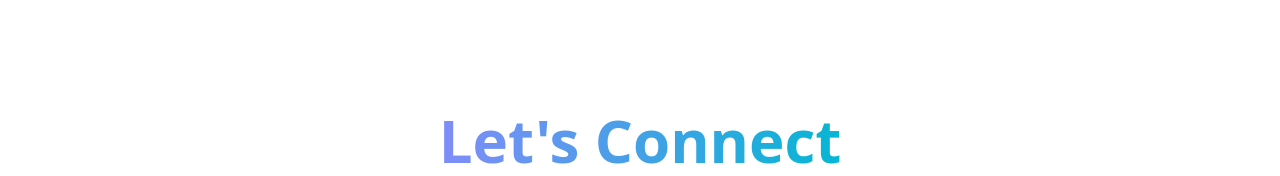
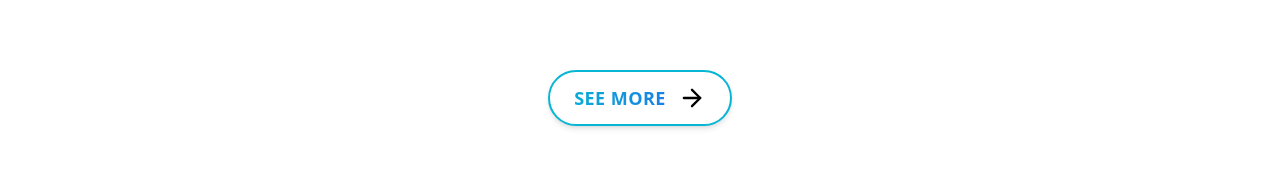
Before and after one commit to chiragkpoojary/portfoliochirag, a React (Vite) app: page / in a window 1280 px wide. Shown: the part 2302-2478 px from the top of the page. Built offline with nearby package versions, Linux system fonts and the light colour scheme.

Commit message:
button to view more github projects

```diff
--- a/package.json
+++ b/package.json
@@ -15,6 +15,7 @@
     "@material-tailwind/react": "^2.1.9",
     "agora-rtc-react": "^2.2.0",
     "framer-motion": "^11.2.12",
+    "lucide-react": "^0.514.0",
     "react": "^18.2.0",
     "react-dom": "^18.2.0",
     "react-icons": "^5.2.1",
--- a/src/Components/Projects.jsx
+++ b/src/Components/Projects.jsx
@@ -7,6 +7,8 @@ import {
 } from "framer-motion";
 import {  useInView, useAnimation } from 'framer-motion'
 import { useEffect } from 'react'
+
+import { ArrowRight } from "lucide-react";
 
 const arrproject = [{
     projectname: "Jokes App",
@@ -85,7 +87,7 @@ const Project = () => {
         >
             Projects
         </motion.h1>
-        <div className="container mx-auto px-4 py-12">
+        <div className="container mx-auto px-4 pt-12">
       <motion.div className="grid grid-cols-1 lg:grid-cols-2 gap-10 justify-items-center"
       variants={containerVariants}
                     initial="hidden"
@@ -105,10 +107,23 @@ const Project = () => {
           />
           </motion.div>
         ))}
+
       </motion.div>
+      <div className="flex justify-center items-center mt-24 mb-24">
+ <motion.button
+  whileHover={{ scale: 1.05 }}
+  whileTap={{ scale: 0.95 }}
+  onClick={() => window.open("https://github.com/chiragkpoojary?tab=repositories", "_blank")}
+ className="flex items-center gap-3 px-6 py-3 border-2 border-cyan-500 bg-white rounded-full font-semibold text-lg tracking-wide shadow-md hover:shadow-lg transition-all duration-300 hover:ring-2 hover:ring-offset-2 hover:ring-cyan-400 bg-clip-text text-transparent bg-gradient-to-r from-cyan-500 to-blue-600">
+  SEE MORE
+  <ArrowRight className="w-7 h-7 text-black " />
+</motion.button>
+</div>
     </div>
     </div>
     </motion.div>
+
+
     </section>
   );
 };
```
Also changed, not shown: 1 other file (tests, documents, lock files or other folders).
